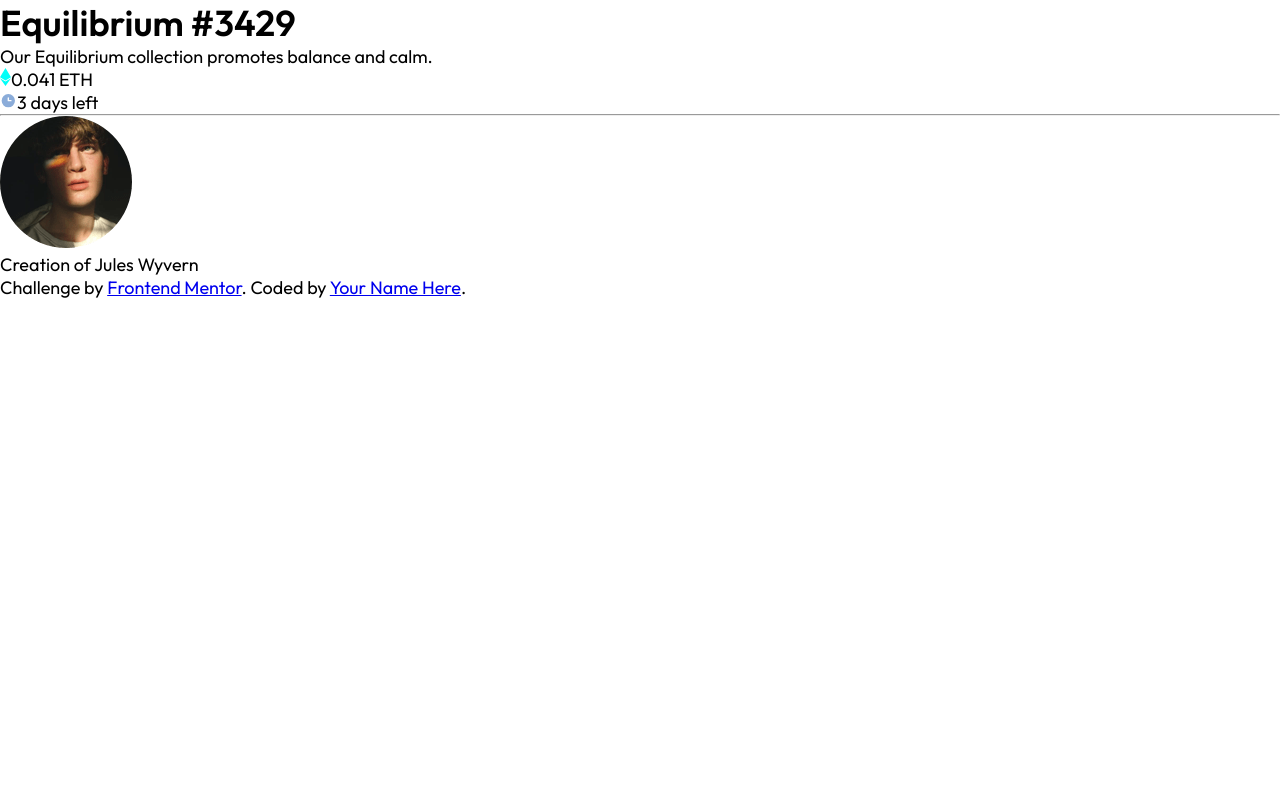
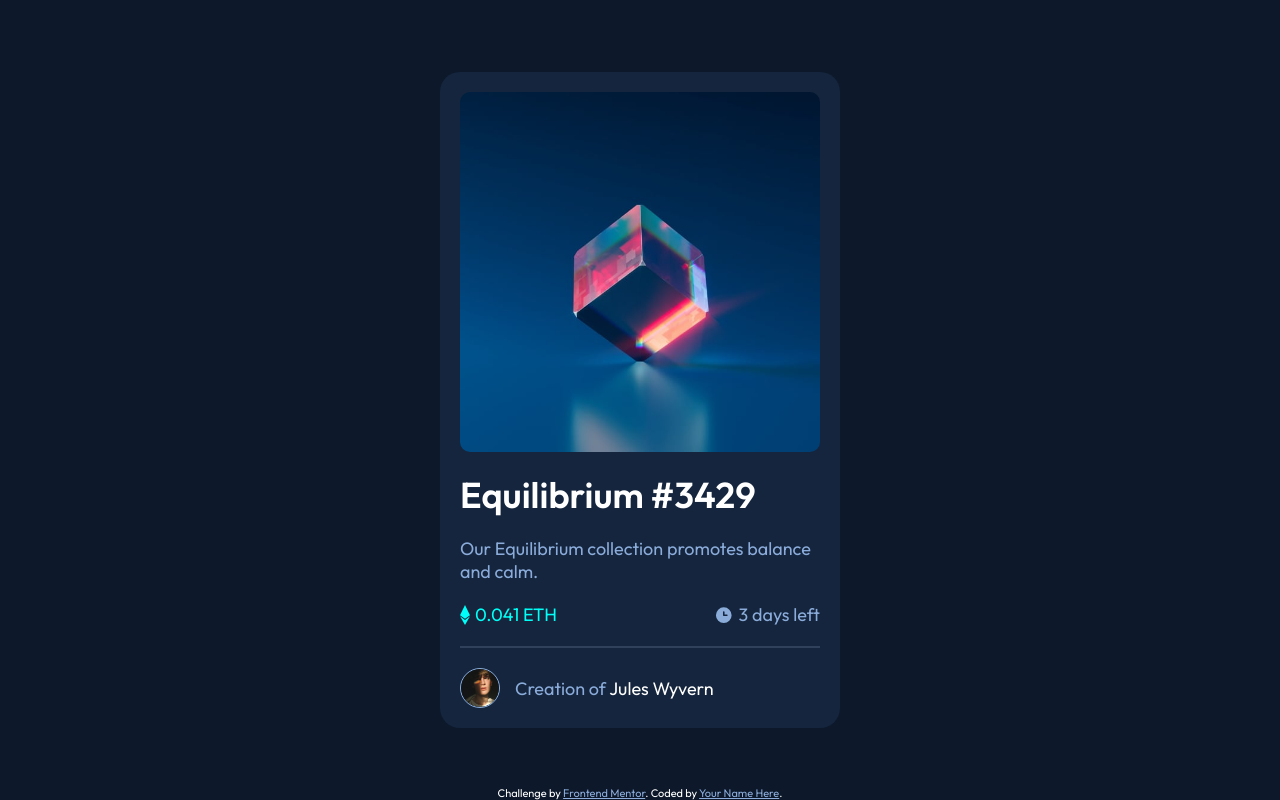
Before and after one commit to lokhengchau/FrontendMentor, a plain HTML site: page nft-preview-card-component-vanilla/index.html in a window 1280 px wide. Drawn offline with Linux system fonts and the light colour scheme.

Commit message:
add style

```diff
--- a/nft-preview-card-component-vanilla/style.css
+++ b/nft-preview-card-component-vanilla/style.css
@@ -22,3 +22,158 @@ html {
     font-style: normal;
     font-size: 18px;
 }
+
+body {
+    background-color: var(--main-bg);
+    min-height: 100vh;
+    display: flex;
+    flex-direction: column;
+    justify-content: center;
+    align-items: center;
+    position: relative;
+}
+
+.preview-card-container {
+    width: 400px;
+    background-color: var(--card-bg);
+    padding: 20px;
+    border-radius: 20px;
+    display: flex;
+    flex-direction: column;
+    gap: 20px;
+}
+
+header {
+    display: flex;
+    flex-direction: column;
+    gap: 20px;
+}
+
+.card-image {
+    position: relative;
+    background-image: url('./images/image-equilibrium.jpg');
+    background-repeat: no-repeat;
+    background-position: center;
+    background-size: contain;
+    width: 100%;
+    aspect-ratio: 1 /1;
+    border-radius: 10px;
+    position: relative;
+}
+
+.card-image:hover {
+    cursor: pointer;
+    background-color: var(--cyan);
+}
+
+.card-image:hover::before{
+    content: '';
+    position: absolute;
+    width: 100%;
+    height: 100%;
+    top: 0;
+    left: 0;
+    background-color: var(--cyan);
+    border-radius: 10px;
+    opacity: .4;
+}
+
+.card-image:hover::after{
+    content: '';
+    position: absolute;
+    width: 100%;
+    height: 100%;
+    top: 0;
+    left: 0;
+    background-image: url('./images/icon-view.svg');
+    background-repeat: no-repeat;
+    background-position: center;
+    border-radius: 10px;
+}
+
+.card-title {
+    color: var(--white)
+}
+
+.card-description {
+    color: var(--soft-blue)
+}
+
+.card-attri-row {
+    display: flex;
+    justify-content: space-between;
+}
+
+.coin-amount-div,
+.time-remaining-div {
+    display: flex;
+    gap: 5px;
+    align-items: center;
+}
+
+.coin-amount-div img {
+    width: 10px;
+    height: 20px
+}
+
+.time-remaining-div img{
+    width: 20px;
+    height: 20px
+}
+
+.coin-amount-div {
+    color: var(--cyan)
+}
+
+.time-remaining-div {
+    color: var(--soft-blue);
+}
+
+.card-title:hover,
+.author-name:hover  {
+    cursor: pointer;
+    color: var(--cyan);
+}
+
+hr {
+    border: 1px solid var(--line);
+}
+
+footer {
+    display: flex;
+    gap: 15px;
+    align-items: center;
+    color: var(--soft-blue)
+}
+
+.author-avatar {
+    width: 40px;
+    border-radius: 50%;
+    border: 1px solid var(--soft-blue);
+}
+
+.author-name {
+    color: var(--white)
+}
+
+.attribution {
+    font-size: 11px;
+    text-align: center;
+    position: absolute;
+    bottom: 0;
+    color: var(--white)
+}
+
+.attribution a {
+    color: var(--soft-blue);
+}
+
+@media screen and (max-width: 425px) {
+    html {
+        font-size: 4.235vw;
+    }
+
+    .preview-card-container {
+        width: 90%;
+    }
+}
```
